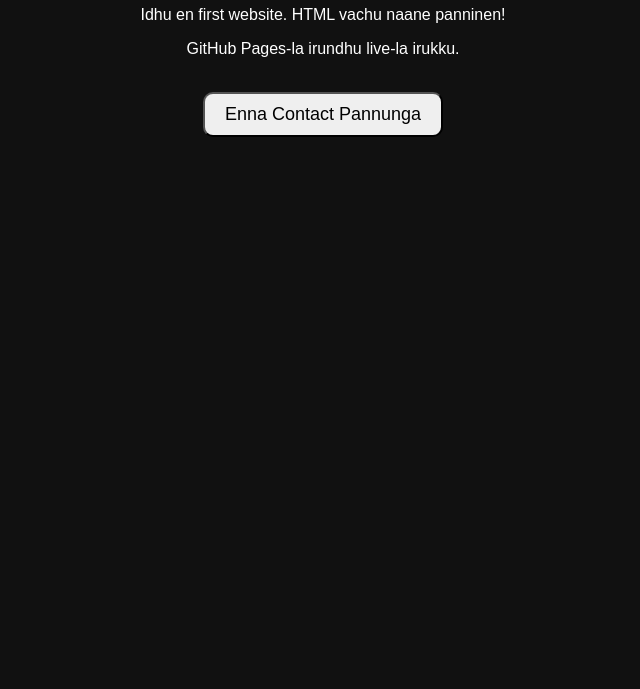
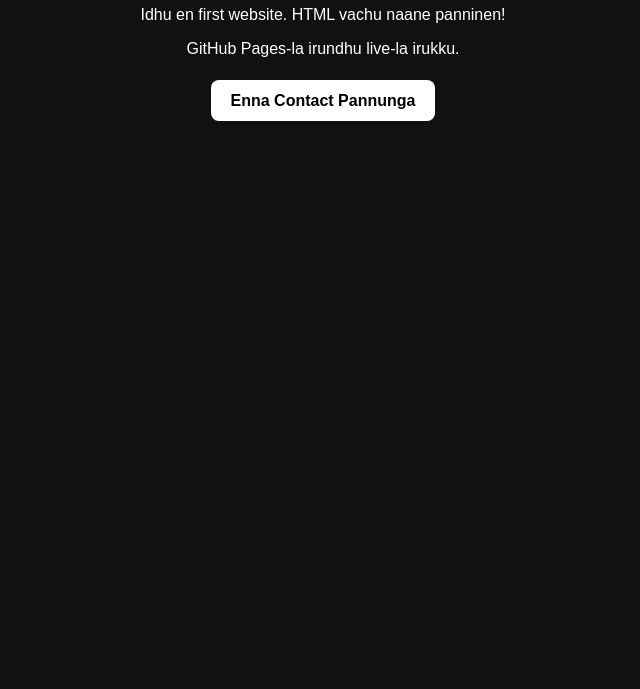
Before and after one commit to abilash72424253-gif/-en-website, a plain HTML site: page index.html in a window 1280 px wide. Shown: the part 111-800 px from the top of the page, without its empty margins (317-957 px from the left). Drawn offline with Linux system fonts and the light colour scheme.

Commit message:
Replace button with contact link in index.html

```diff
--- a/index.html
+++ b/index.html
@@ -7,6 +7,5 @@
 <p>Idhu en first website. HTML vachu naane panninen!</p>
 <p>GitHub Pages-la irundhu live-la irukku.</p>
 <br>
-<button style="padding: 10px 20px; font-size: 18px; border-radius: 10px;">Enna Contact Pannunga</button>
-</body>
+</body><a href="https://wa.me/919585379974" style="background:white; color:black; padding:12px 20px; border-radius:8px; text-decoration:none; font-weight:bold;">Enna Contact Pannunga</a>
 </html>
```
